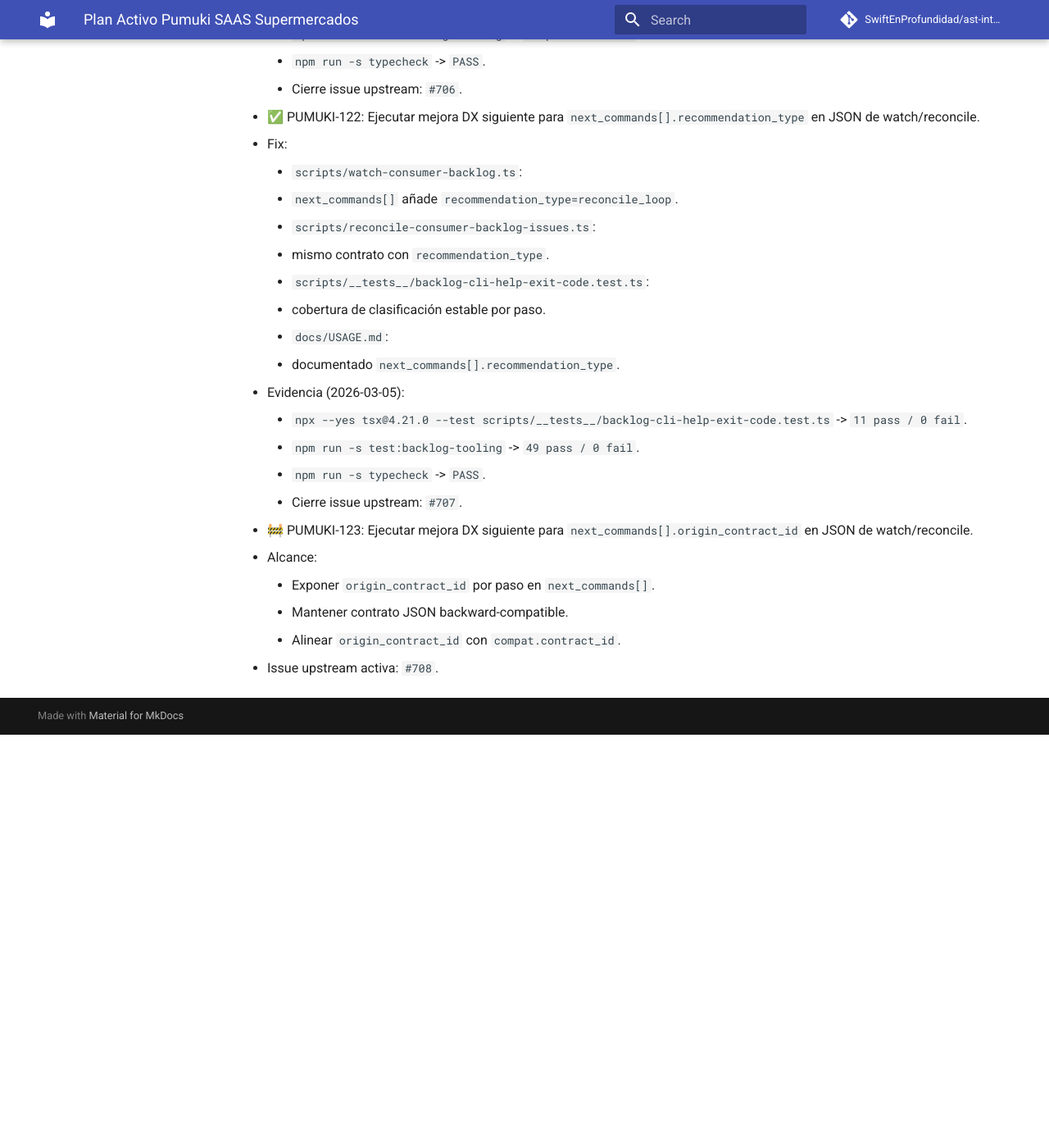
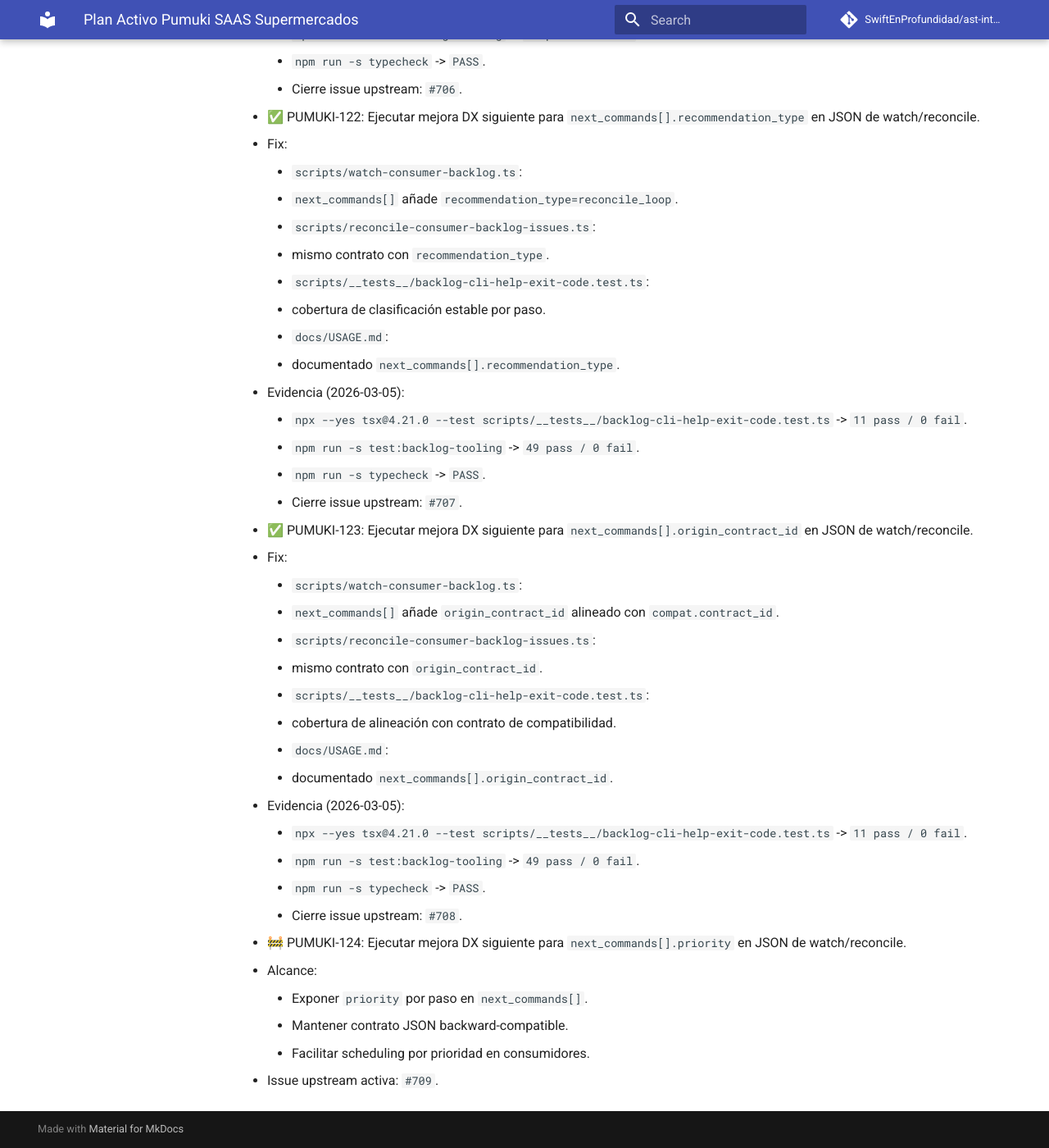
Before and after one commit to SwiftEnProfundidad/ast-intelligence-hooks, an MkDocs documentation site: the page built from docs/seguimiento-activo-pumuki-saas-supermercados.md, in a window 1280 px wide and 1400 px high, scrolled down 53455 px. Shown: the whole window at 82% size. Built offline with MkDocs 1.6.1 and Material for MkDocs 9.7.7, drawn with Linux system fonts in a browser that asks for light colours; comment, search, counter and statistics services are not loaded; before the commit the page ends 54351 px from its top, so only the background shows below that.

Commit message:
feat(backlog): add contract id metadata to steps

```diff
--- a/docs/seguimiento-activo-pumuki-saas-supermercados.md
+++ b/docs/seguimiento-activo-pumuki-saas-supermercados.md
@@ -1510,9 +1510,25 @@
     - `npm run -s typecheck` -> `PASS`.
     - Cierre issue upstream: `#707`.
 
-- 🚧 PUMUKI-123: Ejecutar mejora DX siguiente para `next_commands[].origin_contract_id` en JSON de watch/reconcile.
+- ✅ PUMUKI-123: Ejecutar mejora DX siguiente para `next_commands[].origin_contract_id` en JSON de watch/reconcile.
+  - Fix:
+    - `scripts/watch-consumer-backlog.ts`:
+      - `next_commands[]` añade `origin_contract_id` alineado con `compat.contract_id`.
+    - `scripts/reconcile-consumer-backlog-issues.ts`:
+      - mismo contrato con `origin_contract_id`.
+    - `scripts/__tests__/backlog-cli-help-exit-code.test.ts`:
+      - cobertura de alineación con contrato de compatibilidad.
+    - `docs/USAGE.md`:
+      - documentado `next_commands[].origin_contract_id`.
+  - Evidencia (2026-03-05):
+    - `npx --yes tsx@4.21.0 --test scripts/__tests__/backlog-cli-help-exit-code.test.ts` -> `11 pass / 0 fail`.
+    - `npm run -s test:backlog-tooling` -> `49 pass / 0 fail`.
+    - `npm run -s typecheck` -> `PASS`.
+    - Cierre issue upstream: `#708`.
+
+- 🚧 PUMUKI-124: Ejecutar mejora DX siguiente para `next_commands[].priority` en JSON de watch/reconcile.
   - Alcance:
-    - Exponer `origin_contract_id` por paso en `next_commands[]`.
+    - Exponer `priority` por paso en `next_commands[]`.
     - Mantener contrato JSON backward-compatible.
-    - Alinear `origin_contract_id` con `compat.contract_id`.
-  - Issue upstream activa: `#708`.
+    - Facilitar scheduling por prioridad en consumidores.
+  - Issue upstream activa: `#709`.
```
Also changed, not shown: docs/USAGE.md (+2 -0 lines), docs/registro-maestro-de-seguimiento.md (+2 -2 lines), 3 other files.
